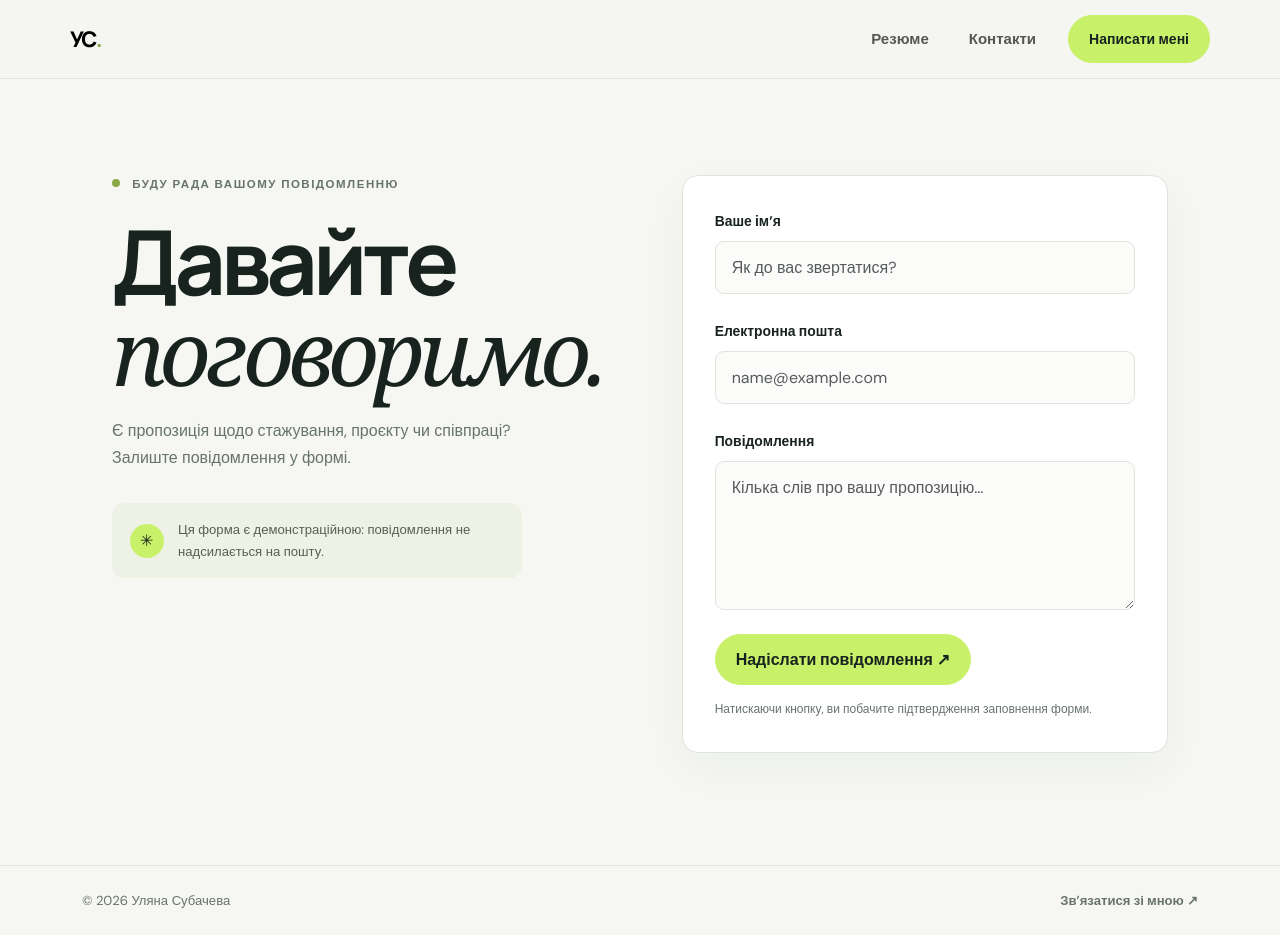
After one commit to subacheva/flask-app-lab, a Flask app: page /contacts in a window 1280 px wide. The commit adds this page. Run offline with Flask 3, Linux system fonts and the light colour scheme.

Commit message:
Lab 2 step 2: add contacts page and form

```diff
--- a/app.py
+++ b/app.py
@@ -1,4 +1,4 @@
-from flask import Flask, render_template
+from flask import Flask, render_template, request
 
 app = Flask(__name__)
 
@@ -8,5 +8,15 @@ def resume():
     return render_template("resume.html", title="Резюме | Уляна Субачева")
 
 
+@app.route("/contacts", methods=["GET", "POST"])
+def contacts():
+    sent = request.method == "POST"
+    return render_template(
+        "contacts.html",
+        title="Контакти | Уляна Субачева",
+        sent=sent,
+    )
+
+
 if __name__ == "__main__":
     app.run(debug=True)
--- a/static/css/styles.css
+++ b/static/css/styles.css
@@ -20,8 +20,8 @@ a{color:inherit}
 .eyebrow,.section-index{font-size:.72rem;font-weight:700;letter-spacing:.13em;text-transform:uppercase;color:var(--muted)}
 .status-dot{display:inline-block;width:8px;height:8px;border-radius:50%;background:#8aa844;margin-right:.5rem;vertical-align:1px}
 h1,h2,h3{font-family:'Manrope',sans-serif;letter-spacing:-.055em}
-.hero h1{font-size:clamp(3rem,7vw,5.6rem);line-height:1.02;font-weight:700;margin:1.1rem 0}
-.hero h1 span{font-family:var(--serif);font-weight:400;font-style:italic;letter-spacing:-.07em}
+.hero h1,.contact-intro h1{font-size:clamp(3rem,7vw,5.6rem);line-height:1.02;font-weight:700;margin:1.1rem 0}
+.hero h1 span,.contact-intro h1 span{font-family:var(--serif);font-weight:400;font-style:italic;letter-spacing:-.07em}
 .hero-role{font-weight:700;font-size:1.08rem;margin:.9rem 0}
 .hero-role span{color:#93a084;margin:0 .3rem}
 .hero-summary{max-width:540px;color:var(--muted);font-size:1.02rem}
@@ -46,5 +46,16 @@ h1,h2,h3{font-family:'Manrope',sans-serif;letter-spacing:-.055em}
 .tech-list{display:flex;flex-wrap:wrap;gap:.65rem}
 .tech-list span{padding:.48rem .85rem;border:1px solid var(--line);border-radius:999px;font-size:.85rem;font-weight:600;background:#fbfcf9}
 .text-link{display:inline-block;margin-top:1rem;font-size:.9rem;font-weight:700;text-decoration:none;border-bottom:1px solid #aab49f;padding-bottom:.2rem}
+.contact-page{display:grid;grid-template-columns:1fr 1fr;gap:5rem;padding:6rem 0 7rem;align-items:start;min-height:70vh}
+.contact-intro h1{margin:1.3rem 0}
+.contact-intro>p:not(.eyebrow){max-width:420px;color:var(--muted)}
+.contact-note{display:flex;gap:.9rem;align-items:center;margin-top:2rem;padding:1rem 1.1rem;background:#edf1e6;border-radius:12px;max-width:410px}
+.contact-note-icon{display:grid;place-items:center;flex:0 0 34px;height:34px;border-radius:50%;background:var(--green)}
+.contact-note p{font-size:.82rem;color:#56614e;margin:0}
+.contact-form{padding:2rem;background:#fff;border:1px solid var(--line);border-radius:16px;box-shadow:0 15px 45px rgba(31,45,36,.04)}
+.form-label{font-size:.87rem;font-weight:700}
+.form-control{border-color:var(--line);border-radius:9px;padding:.85rem 1rem;background:#fbfcfa}
+.form-control:focus{border-color:#9cb660;box-shadow:0 0 0 .2rem rgba(200,241,105,.25)}
+.form-caption{margin:.9rem 0 0;color:var(--muted);font-size:.75rem}
 .site-footer{padding:1.5rem 0;border-top:1px solid var(--line);font-size:.82rem;color:var(--muted)}
 .site-footer a{text-decoration:none;font-weight:600}
--- /dev/null
+++ b/templates/contacts.html
@@ -0,0 +1,19 @@
+{% extends 'base.html' %}
+{% block content %}
+<section class="contact-page" aria-labelledby="contact-title">
+  <div class="contact-intro">
+    <p class="eyebrow"><span class="status-dot"></span> Буду рада вашому повідомленню</p>
+    <h1 id="contact-title">Давайте<br><span>поговоримо.</span></h1>
+    <p>Є пропозиція щодо стажування, проєкту чи співпраці? Залиште повідомлення у формі.</p>
+    <div class="contact-note"><span class="contact-note-icon">✳</span><p>Ця форма є демонстраційною: повідомлення не надсилається на пошту.</p></div>
+  </div>
+  <form class="contact-form" method="post" action="{{ url_for('contacts') }}#message" id="message">
+    {% if sent %}<div class="alert alert-success" role="status">Дякую! Форму успішно заповнено. Це демонстраційна сторінка, тому повідомлення не було надіслано.</div>{% endif %}
+    <div class="mb-4"><label for="name" class="form-label">Ваше ім’я</label><input class="form-control" id="name" name="name" type="text" autocomplete="name" placeholder="Як до вас звертатися?" required></div>
+    <div class="mb-4"><label for="email" class="form-label">Електронна пошта</label><input class="form-control" id="email" name="email" type="email" autocomplete="email" placeholder="name@example.com" required></div>
+    <div class="mb-4"><label for="message-text" class="form-label">Повідомлення</label><textarea class="form-control" id="message-text" name="message" rows="5" placeholder="Кілька слів про вашу пропозицію…" required></textarea></div>
+    <button class="btn btn-accent" type="submit">Надіслати повідомлення <span aria-hidden="true">↗</span></button>
+    <p class="form-caption">Натискаючи кнопку, ви побачите підтвердження заповнення форми.</p>
+  </form>
+</section>
+{% endblock %}
--- a/templates/partials/footer.html
+++ b/templates/partials/footer.html
@@ -1,5 +1,6 @@
 <footer class="site-footer">
   <div class="container d-flex flex-column flex-sm-row justify-content-between gap-2">
     <span>© {{ 2026 }} Уляна Субачева</span>
+    <a href="{{ url_for('contacts') }}">Зв’язатися зі мною <span aria-hidden="true">↗</span></a>
   </div>
 </footer>
--- a/templates/partials/navigation.html
+++ b/templates/partials/navigation.html
@@ -7,6 +7,8 @@
     <div class="collapse navbar-collapse" id="mainNav">
       <ul class="navbar-nav ms-auto align-items-lg-center gap-lg-2">
         <li class="nav-item"><a class="nav-link" href="{{ url_for('resume') }}">Резюме</a></li>
+        <li class="nav-item"><a class="nav-link" href="{{ url_for('contacts') }}">Контакти</a></li>
+        <li class="nav-item"><a class="btn btn-sm btn-accent ms-lg-2" href="{{ url_for('contacts') }}#message">Написати мені</a></li>
       </ul>
     </div>
   </nav>
--- a/templates/resume.html
+++ b/templates/resume.html
@@ -8,6 +8,7 @@
       <p class="hero-role">Junior DevOps Engineer <span aria-hidden="true">/</span> Python Developer</p>
       <p class="hero-summary">Студентка третього курсу, яка розвивається у DevOps, автоматизації та хмарних технологіях. Вивчаю інструменти для розгортання й підтримки вебзастосунків.</p>
       <div class="d-flex flex-wrap gap-3 mt-4">
+        <a class="btn btn-accent" href="{{ url_for('contacts') }}">Зв’язатися <span aria-hidden="true">↗</span></a>
         <a class="btn btn-outline-dark" href="#about">Дізнатися більше <span aria-hidden="true">↓</span></a>
       </div>
     </div>
@@ -45,6 +46,7 @@
     <section class="resume-section resume-section-wide" id="projects">
       <p class="section-index">05 / ПРАКТИКА</p><h2>Досвід роботи та проєкти</h2>
       <p>Комерційний досвід роботи наразі відсутній, проте маю практичний досвід виконання навчальних проєктів. Працюю над розвитком навичок у Python, веброзробці та розгортанні застосунків.</p>
+      <a class="text-link" href="{{ url_for('contacts') }}">Обговорити співпрацю <span aria-hidden="true">↗</span></a>
     </section>
   </div>
 </article>
```
